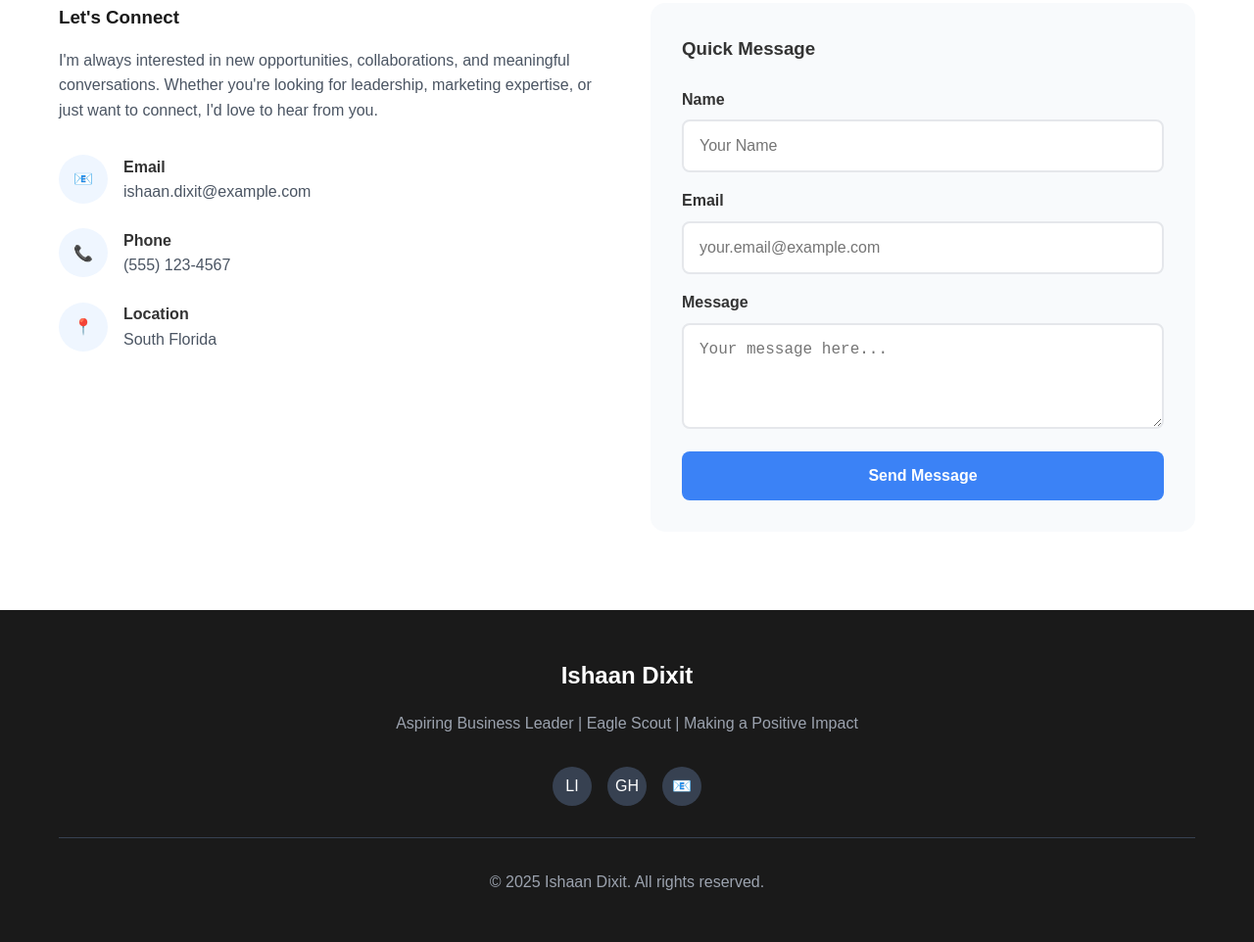
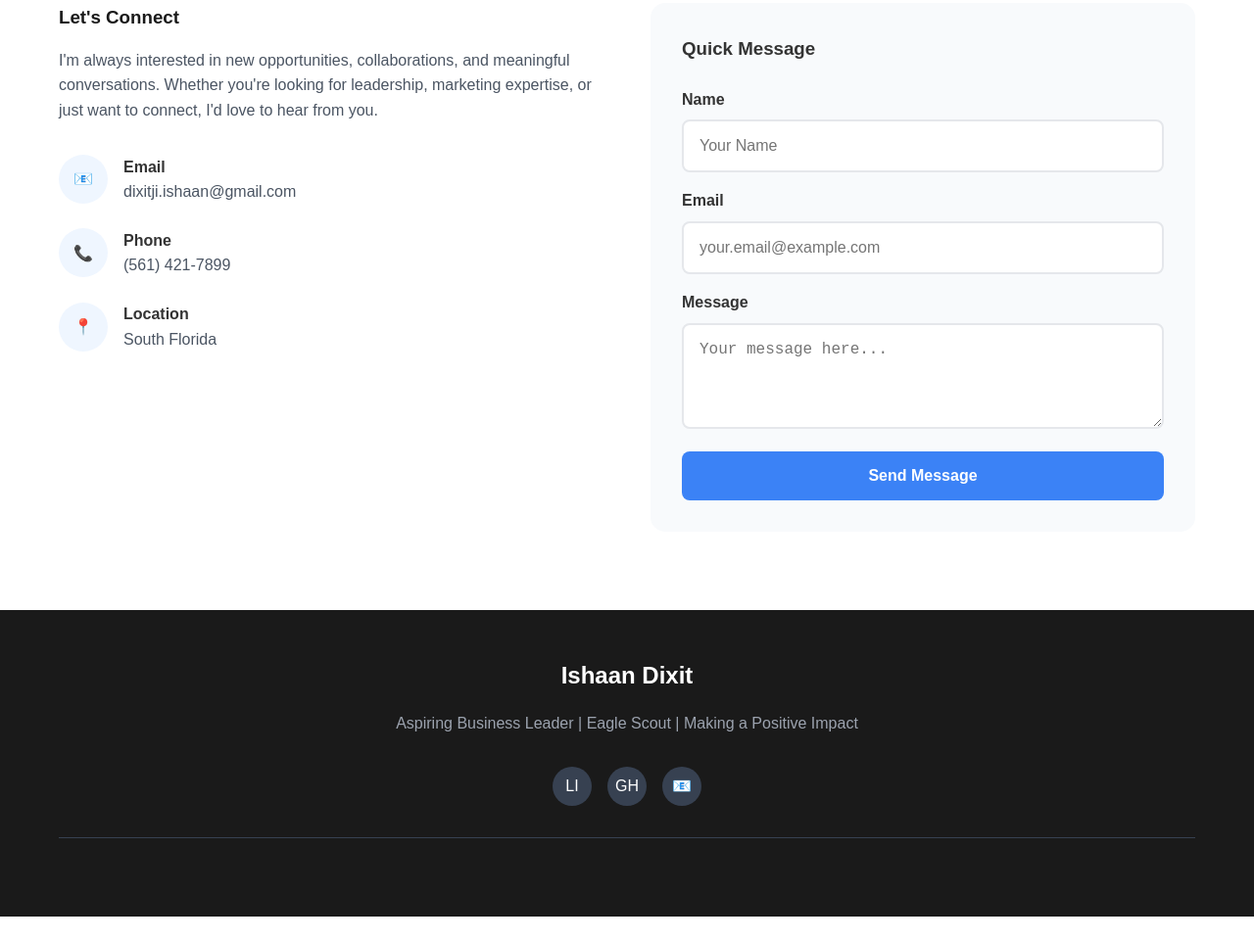
Before and after one commit to Dixit-Ishaan/ishaan-dixit-portfolio, a plain HTML site: page index.html in a window 1280 px wide. Shown: the part 5372-6334 px from the top of the page at 98% size. After the commit the page ends 6308 px from the top, so only its background shows below. Drawn offline with Linux system fonts and the light colour scheme.

Commit message:
Update index.html

```diff
--- a/index.html
+++ b/index.html
@@ -806,7 +806,7 @@
                         <div class="contact-icon">📧</div>
                         <div>
                             <div style="font-weight: bold;">Email</div>
-                            <div style="color: #4b5563;">ishaan.dixit@example.com</div>
+                            <div style="color: #4b5563;">dixitji.ishaan@gmail.com</div>
                         </div>
                     </div>
 
@@ -814,7 +814,7 @@
                         <div class="contact-icon">📞</div>
                         <div>
                             <div style="font-weight: bold;">Phone</div>
-                            <div style="color: #4b5563;">(555) 123-4567</div>
+                            <div style="color: #4b5563;">(561) 421-7899</div>
                         </div>
                     </div>
 
@@ -860,7 +860,7 @@
                 <a href="#" class="social-link">📧</a>
             </div>
             <hr class="footer-divider">
-            <div class="footer-copyright">© 2025 Ishaan Dixit. All rights reserved.</div>
+            <div class="footer-copyright"></div>
         </div>
     </footer>
 
```
